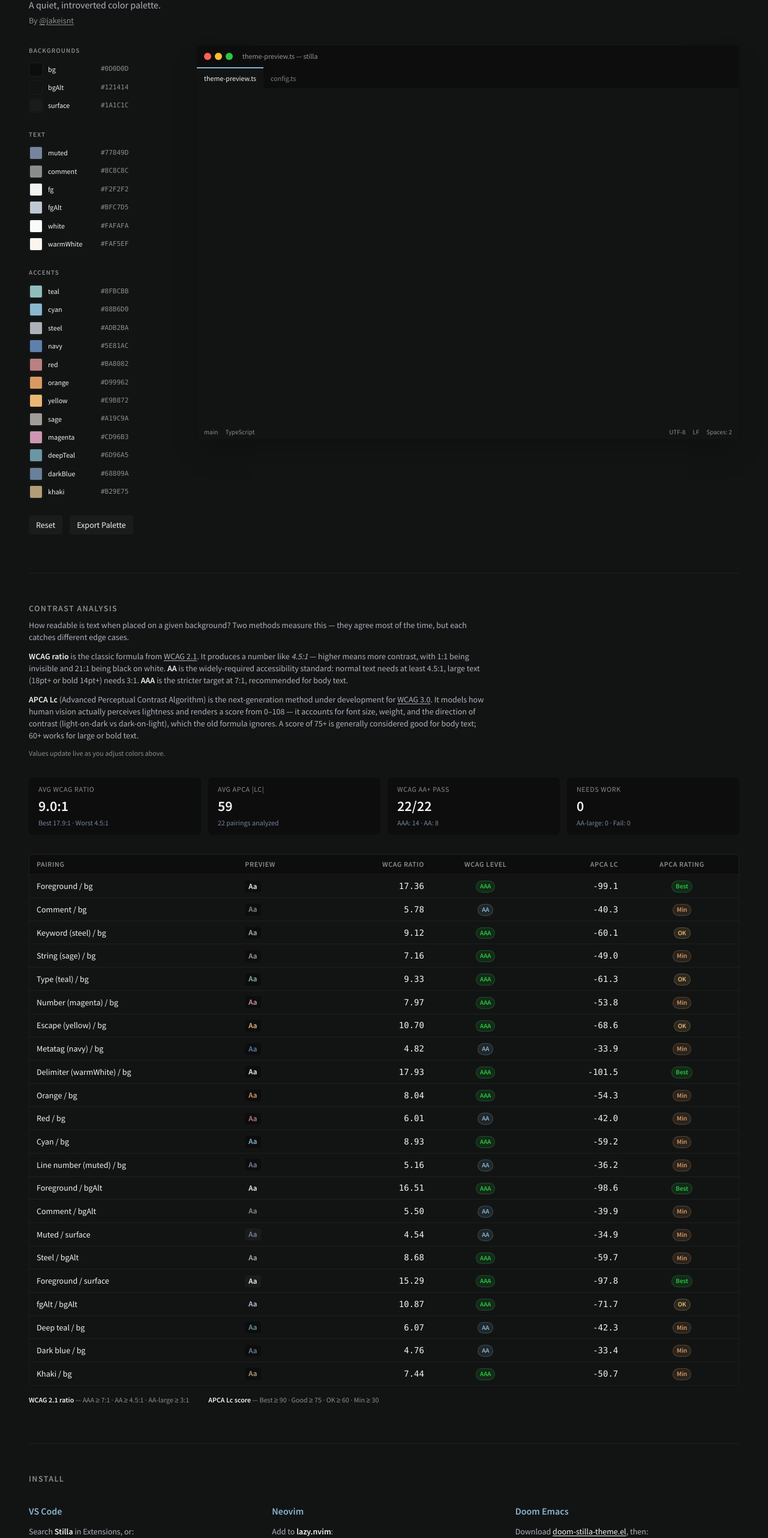
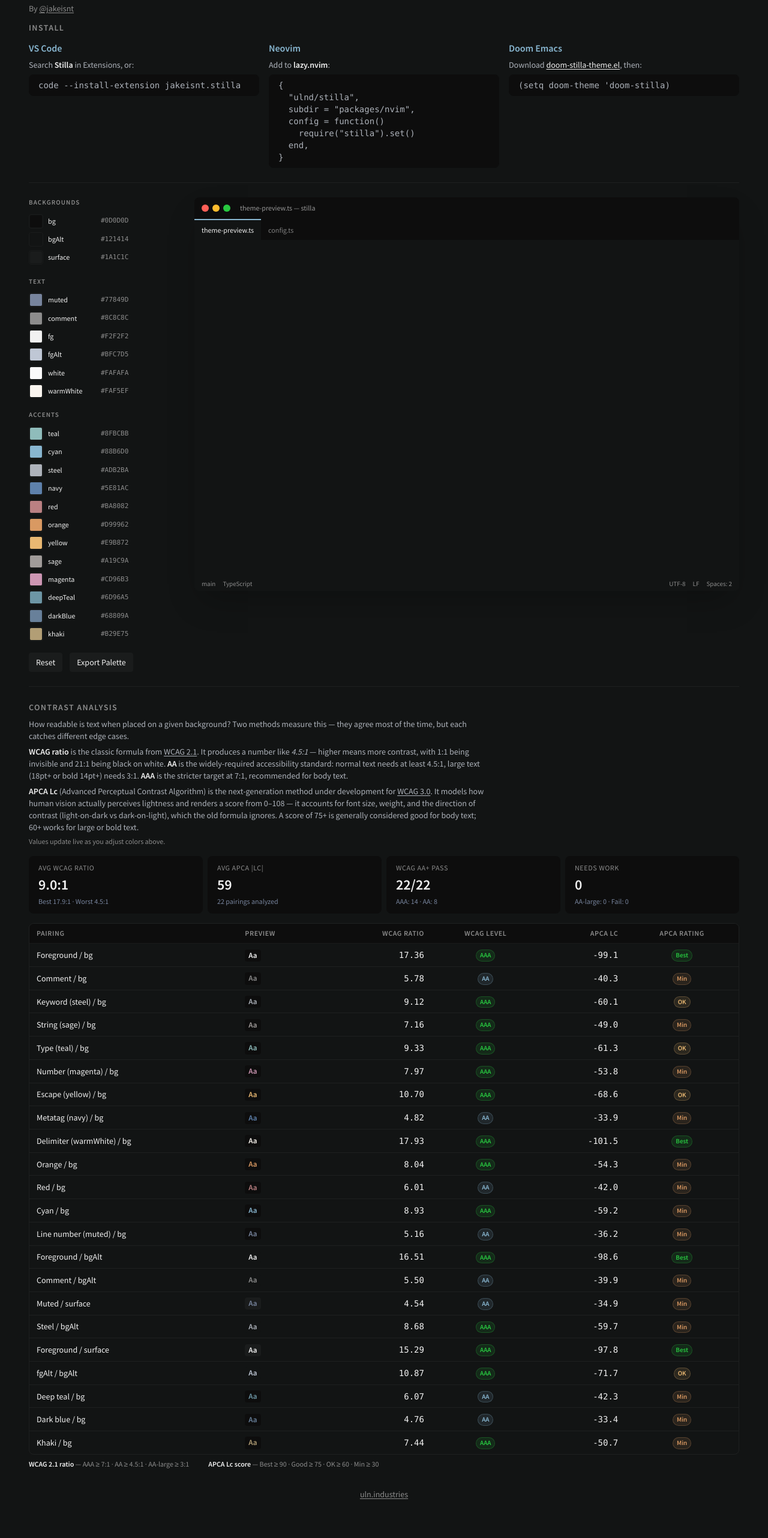
Before and after one commit to stilla-theme/stilla-site, a website built with Vite: page packages/site/index.html in a window 1280 px wide. Shown: the part 76-2640 px from the top of the page at 60% size. After the commit the page ends 2589 px from the top, so only its background shows below. Built offline with nearby package versions, Linux system fonts and the light colour scheme; what monaco-editor would draw is missing.

Commit message:
site: move install section above preview, reduce vertical spacing
Co-Authored-By: jake <jake@isnt.online>

```diff
--- a/packages/site/index.html
+++ b/packages/site/index.html
@@ -17,7 +17,7 @@
     <link rel="stylesheet" href="/src/style.css" />
   </head>
   <body class="bg-stilla-bg-alt text-stilla-fg font-sans min-h-screen">
-    <header class="px-2 py-8 sm:px-12">
+    <header class="px-2 py-3 sm:px-12">
       <div class="max-w-7xl mx-auto">
         <h1 class="text-3xl font-semibold tracking-tight">Stilla</h1>
         <p class="mt-1 text-stilla-steel">A quiet, introverted color palette.</p>
@@ -27,12 +27,41 @@
       </div>
     </header>
 
-    <main class="px-2 sm:px-12 pb-12">
-      <div class="max-w-7xl mx-auto flex flex-row gap-4 sm:gap-6">
+    <main class="px-2 sm:px-12 pb-5">
+
+      <!-- Install instructions -->
+      <div class="max-w-7xl mx-auto mb-6 pb-6 border-b border-white/5">
+        <h2 class="text-sm font-semibold uppercase tracking-widest text-stilla-comment mb-3">Install</h2>
+        <div class="flex flex-col sm:flex-row gap-4">
+          <div class="sm:flex-1 min-w-0">
+            <h3 class="text-base font-semibold text-stilla-cyan mb-1.5">VS Code</h3>
+            <p class="text-sm text-stilla-steel mb-1.5">Search <strong class="text-stilla-fg">Stilla</strong> in Extensions, or:</p>
+            <pre class="bg-stilla-bg rounded-lg px-3 sm:px-4 py-2 text-xs sm:text-sm font-mono text-stilla-steel overflow-x-auto"><code>code --install-extension jakeisnt.stilla</code></pre>
+          </div>
+          <div class="sm:flex-1 min-w-0">
+            <h3 class="text-base font-semibold text-stilla-cyan mb-1.5">Neovim</h3>
+            <p class="text-sm text-stilla-steel mb-1.5">Add to <strong class="text-stilla-fg">lazy.nvim</strong>:</p>
+            <pre class="bg-stilla-bg rounded-lg px-3 sm:px-4 py-2 text-xs sm:text-sm font-mono text-stilla-steel overflow-x-auto"><code>{
+  "ulnd/stilla",
+  subdir = "packages/nvim",
+  config = function()
+    require("stilla").set()
+  end,
+}</code></pre>
+          </div>
+          <div class="sm:flex-1 min-w-0">
+            <h3 class="text-base font-semibold text-stilla-cyan mb-1.5">Doom Emacs</h3>
+            <p class="text-sm text-stilla-steel mb-1.5">Download <a href="https://github.com/ulnd/stilla/blob/main/packages/emacs/doom-stilla-theme.el" class="underline underline-offset-2 hover:text-stilla-cyan transition-colors text-stilla-fg">doom-stilla-theme.el</a>, then:</p>
+            <pre class="bg-stilla-bg rounded-lg px-3 sm:px-4 py-2 text-xs sm:text-sm font-mono text-stilla-steel overflow-x-auto"><code>(setq doom-theme 'doom-stilla)</code></pre>
+          </div>
+        </div>
+      </div>
+
+      <div class="max-w-7xl mx-auto flex flex-row gap-3 sm:gap-5">
         <!-- Color pickers -->
         <aside class="w-48 sm:w-64 shrink-0">
-          <div id="color-pickers" class="space-y-6"></div>
-          <div class="mt-6 flex gap-3">
+          <div id="color-pickers" class="space-y-4"></div>
+          <div class="mt-4 flex gap-3">
             <button id="reset-btn" class="px-3 py-1.5 text-sm rounded bg-stilla-surface text-stilla-fg hover:bg-stilla-muted transition-colors">Reset</button>
             <button id="export-btn" class="px-3 py-1.5 text-sm rounded bg-stilla-surface text-stilla-fg hover:bg-stilla-muted transition-colors">Export Palette</button>
           </div>
@@ -74,9 +103,9 @@
       </div>
 
       <!-- Contrast dashboard -->
-      <div class="max-w-7xl mx-auto mt-16 pt-12 border-t border-white/5">
+      <div class="max-w-7xl mx-auto mt-6 pt-6 border-t border-white/5">
         <h2 class="text-sm font-semibold uppercase tracking-widest text-stilla-comment mb-2">Contrast Analysis</h2>
-        <div class="text-sm text-stilla-steel mb-8 space-y-3 max-w-3xl">
+        <div class="text-sm text-stilla-steel mb-4 space-y-1.5 max-w-3xl">
           <p>
             How readable is text when placed on a given background? Two methods measure this — they agree most of the time, but each catches different edge cases.
           </p>
@@ -97,7 +126,7 @@
         </div>
 
         <!-- Summary cards -->
-        <div id="contrast-summary" class="grid grid-cols-2 sm:grid-cols-4 gap-3 mb-8"></div>
+        <div id="contrast-summary" class="grid grid-cols-2 sm:grid-cols-4 gap-2 mb-4"></div>
 
         <!-- Pairing table -->
         <div class="overflow-x-auto rounded-lg border border-white/5">
@@ -117,42 +146,14 @@
         </div>
 
         <!-- Legend -->
-        <div class="mt-4 flex flex-wrap gap-x-8 gap-y-2 text-xs text-stilla-comment">
+        <div class="mt-2 flex flex-wrap gap-x-8 gap-y-1.5 text-xs text-stilla-comment">
           <span><strong class="text-stilla-fg">WCAG 2.1 ratio</strong> — <span title="Strictest; exceeds legal requirements">AAA ≥ 7:1</span> · <span title="Standard legal requirement for normal text">AA ≥ 4.5:1</span> · <span title="Minimum for large or bold text">AA-large ≥ 3:1</span></span>
           <span><strong class="text-stilla-fg">APCA Lc score</strong> — <span title="Ideal for small body text">Best ≥ 90</span> · <span title="Fine for normal body text">Good ≥ 75</span> · <span title="Works for large or bold text">OK ≥ 60</span> · <span title="Placeholder or non-content only">Min ≥ 30</span></span>
         </div>
       </div>
-
-      <!-- Install instructions -->
-      <div class="max-w-7xl mx-auto mt-16 pt-12 border-t border-white/5">
-        <h2 class="text-sm font-semibold uppercase tracking-widest text-stilla-comment mb-8">Install</h2>
-        <div class="flex flex-col sm:flex-row gap-8">
-          <div class="sm:flex-1 min-w-0">
-            <h3 class="text-base font-semibold text-stilla-cyan mb-3">VS Code</h3>
-            <p class="text-sm text-stilla-steel mb-2">Search <strong class="text-stilla-fg">Stilla</strong> in Extensions, or:</p>
-            <pre class="bg-stilla-bg rounded-lg px-3 sm:px-4 py-3 text-xs sm:text-sm font-mono text-stilla-steel overflow-x-auto"><code>code --install-extension jakeisnt.stilla</code></pre>
-          </div>
-          <div class="sm:flex-1 min-w-0">
-            <h3 class="text-base font-semibold text-stilla-cyan mb-3">Neovim</h3>
-            <p class="text-sm text-stilla-steel mb-2">Add to <strong class="text-stilla-fg">lazy.nvim</strong>:</p>
-            <pre class="bg-stilla-bg rounded-lg px-3 sm:px-4 py-3 text-xs sm:text-sm font-mono text-stilla-steel overflow-x-auto"><code>{
-  "ulnd/stilla",
-  subdir = "packages/nvim",
-  config = function()
-    require("stilla").set()
-  end,
-}</code></pre>
-          </div>
-          <div class="sm:flex-1 min-w-0">
-            <h3 class="text-base font-semibold text-stilla-cyan mb-3">Doom Emacs</h3>
-            <p class="text-sm text-stilla-steel mb-2">Download <a href="https://github.com/ulnd/stilla/blob/main/packages/emacs/doom-stilla-theme.el" class="underline underline-offset-2 hover:text-stilla-cyan transition-colors text-stilla-fg">doom-stilla-theme.el</a>, then:</p>
-            <pre class="bg-stilla-bg rounded-lg px-3 sm:px-4 py-3 text-xs sm:text-sm font-mono text-stilla-steel overflow-x-auto"><code>(setq doom-theme 'doom-stilla)</code></pre>
-          </div>
-        </div>
-      </div>
     </main>
 
-    <footer class="px-2 sm:px-12 py-8 text-center text-sm text-stilla-comment">
+    <footer class="px-2 sm:px-12 py-3 text-center text-sm text-stilla-comment">
       <a href="https://uln.industries" class="underline underline-offset-2 hover:text-stilla-cyan transition-colors">uln.industries</a>
     </footer>
 
```
